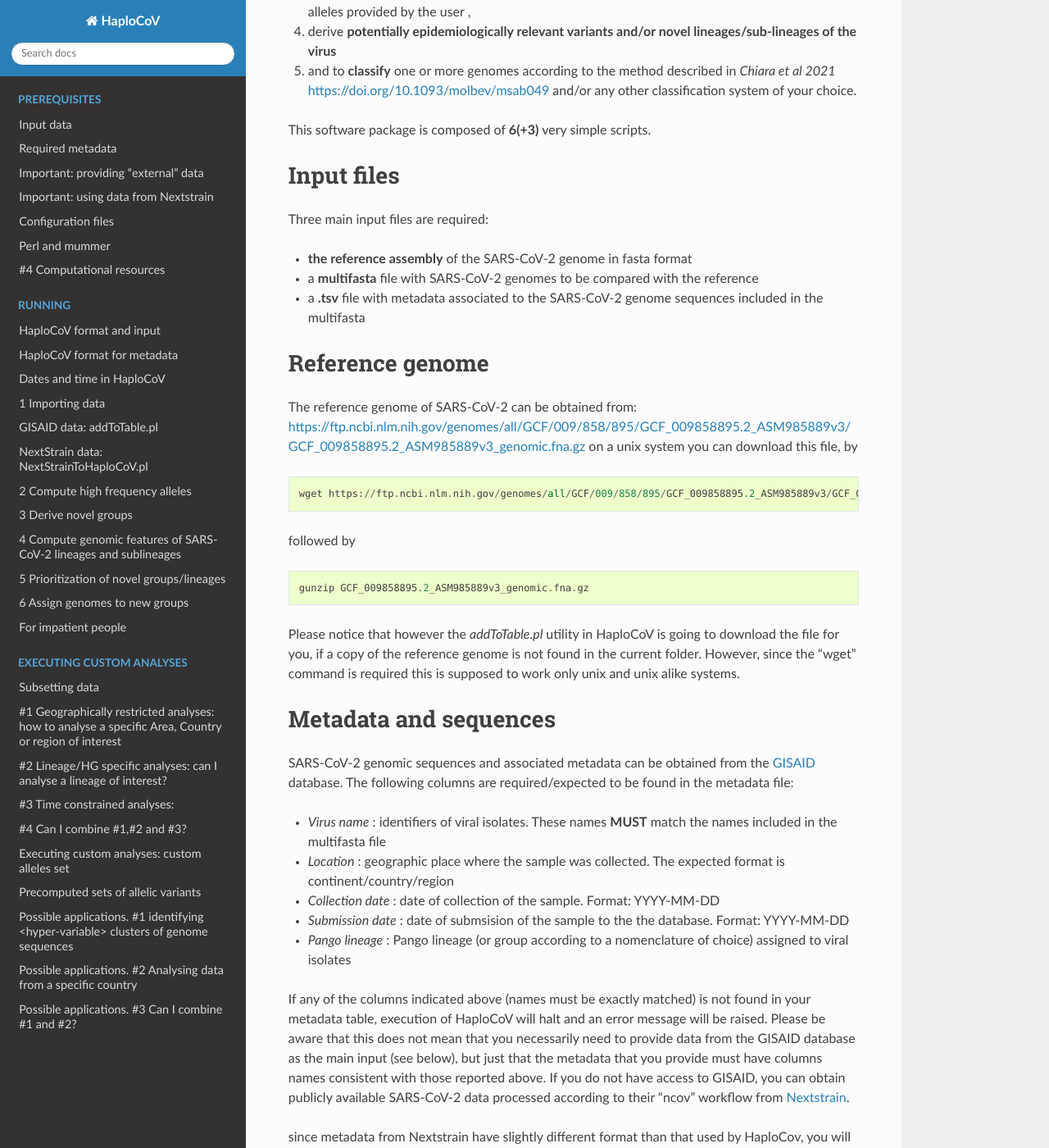
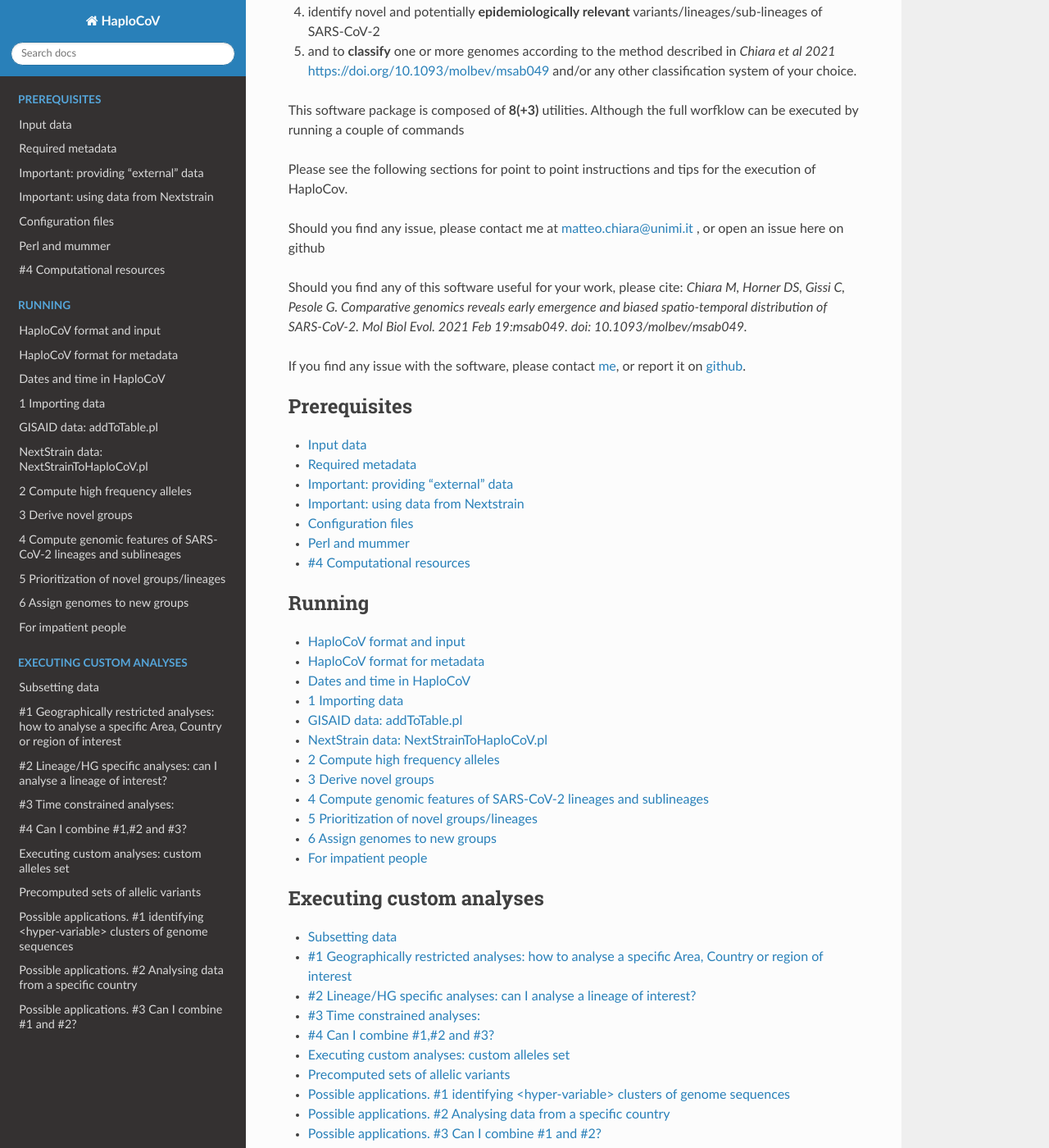
Before and after one commit to matteo14c/HaploCoV, a Sphinx documentation site: the page built from docs/source/index.rst, in a window 1280 px wide and 1400 px high, scrolled down 301 px. Shown: the whole window at 82% size. Built offline with Sphinx 7.4.7 and the Read the Docs theme 2.0.0, drawn with Linux system fonts in a browser that asks for light colours; some of the changed text lies outside the part shown.

Commit message:
Update index.rst

```diff
--- a/docs/source/index.rst
+++ b/docs/source/index.rst
@@ -6,59 +6,15 @@
 Welcome to HaploCoV's documentation!
 ====================================
 
-**HaploCoV**: provides a collection of simple Perl scripts that can be used to:
+**HaploCoV**: provides a collection of Perl scripts and utilities that can be used to:
 
-1. **align** complete assemblies of SARS-CoV-2 genomes with the reference genomic sequence and **identify allelic variants**,
-2. identify **regional alleles** reaching a **"high frequency"** locally or globally,
-3. **extend an existing classification** based on high frequency regional alleles and/or any list of alleles provided by the user ,
-4. derive **potentially epidemiologically relevant variants and/or novel lineages/sub-lineages of the virus**
+1. **align** SARS-CoV-2 genome assemblies with the reference genomic sequence and **identify genomic variants**,
+2. identify **regional genomic variation** reaching a **"high frequency"** locally or globally,
+3. **extend an existing classification** based on a list of genomic variants,
+4. identify novel and potentially **epidemiologically relevant** variants/lineages/sub-lineages of SARS-CoV-2
 5. and to **classify** one or more genomes according to the method described in *Chiara et al 2021* https://doi.org/10.1093/molbev/msab049 and/or any other classification system of your choice.
 
-This software package is composed of **6(+3)** very simple scripts.
-
-Input files
-===========
-
-Three main input files are required:
-
-* **the reference assembly** of the SARS-CoV-2 genome in fasta format
-* a **multifasta** file with SARS-CoV-2 genomes to be compared with the reference
-* a **.tsv** file with metadata associated to the SARS-CoV-2 genome sequences included in the multifasta
-
-Reference genome
-================
-The reference genome of SARS-CoV-2 can be obtained from:
-https://ftp.ncbi.nlm.nih.gov/genomes/all/GCF/009/858/895/GCF_009858895.2_ASM985889v3/GCF_009858895.2_ASM985889v3_genomic.fna.gz
-on a unix system you can download this file, by
-
-::
-
- wget https://ftp.ncbi.nlm.nih.gov/genomes/all/GCF/009/858/895/GCF_009858895.2_ASM985889v3/GCF_009858895.2_ASM985889v3_genomic.fna.gz
-
-followed by
-
-::
-
- gunzip GCF_009858895.2_ASM985889v3_genomic.fna.gz
-
-
-Please notice that however the *addToTable.pl* utility in HaploCoV is going to download the file for you, if a copy of the reference genome is not found in the current folder. However, since the "wget" command is required this is supposed to work only unix and unix alike systems.
-
-Metadata and sequences
-======================
-SARS-CoV-2 genomic sequences and associated metadata can be obtained from the `GISAID <https://www.gisaid.org/>`_ database. The following columns are required/expected to be found in the metadata file:
-
-* *Virus name* : identifiers of viral isolates. These names **MUST** match the names included in the multifasta file
-* *Location* : geographic place where the sample was collected. The expected format is continent/country/region
-* *Collection date* : date of collection of the sample. Format: YYYY-MM-DD
-* *Submission date* : date of submsision of the sample to the the database.  Format: YYYY-MM-DD
-* *Pango lineage* : Pango lineage (or group according to a nomenclature of choice) assigned to viral isolates
-
-If any of the columns indicated above (names must be exactly matched) is not found in your metadata table, execution of HaploCoV will halt and an error message will be raised. Please be aware that this does not mean that you necessarily need to provide data from the GISAID database as the main input (see below), but just that the metadata that you provide must have columns names consistent with those reported above.
-If you do not have access to GISAID, you can obtain publicly available SARS-CoV-2 data processed according to their "ncov" workflow from `Nextstrain <https://nextstrain.org/sars-cov-2/>`_.
-
-.. warning::
-since metadata from Nextstrain have slightly different format than that used by HaploCov, you will need to convert them in "HaploCov" format by using *NextStrainToHaploCoV.pl*.
+This software package is composed of **8(+3)** utilities. Although the full worfklow can be executed by running a couple of commands
 
 Please see the following sections for point to point instructions and tips for the execution of HaploCov.
 
```
